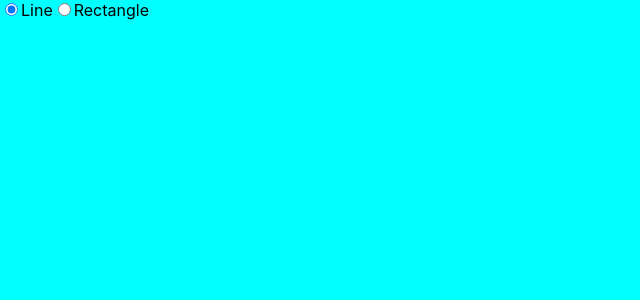
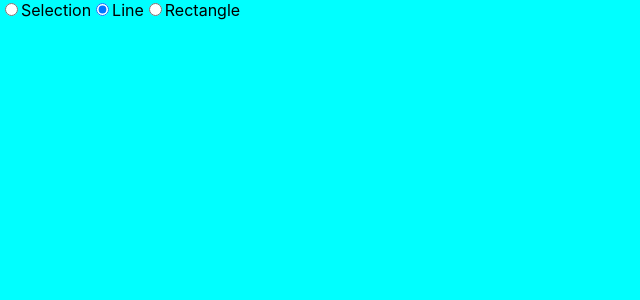
Before and after one commit to harshith-ashvi/canvas-drawing, a React (Create React App) app: page / in a window 1280 px wide. Shown: the top 300 px of the page, without its empty margins (0-640 px from the left). Built offline with nearby package versions, Linux system fonts and the light colour scheme.

Commit message:
add selection radio button for moving and add moving functionality

```diff
--- a/src/components/canvasDrawing/CanvasDrawing.js
+++ b/src/components/canvasDrawing/CanvasDrawing.js
@@ -4,7 +4,7 @@
 
 const generator = rough.generator()
 
-const createElement = (x1, y1, x2, y2, type) => {
+const createElement = (id, x1, y1, x2, y2, type) => {
     let roughElement
     switch (type) {
         case "line":
@@ -18,13 +18,37 @@
             break
     }
 
-    return { x1, y1, x2, y2, roughElement }
+    return { id, x1, y1, x2, y2, type, roughElement }
+}
+
+const distance = (a, b) => Math.sqrt(Math.pow(a.x - b.x, 2) + Math.pow(a.y - b.y, 2))
+
+const isWithinElement = (x, y, element) => {
+    const { type, x1, x2, y1, y2 } = element
+    if (type === "rectangle"){
+        const minX = Math.min(x1, x2)
+        const maxX = Math.max(x1, x2)
+        const minY = Math.min(y1, y2)
+        const maxY = Math.max(y1, y2)
+        return x >= minX && x <= maxX && y >= minY && y <= maxY
+    } else {
+        const a = { x: x1, y: y1 }
+        const b = { x: x2, y: y2 }
+        const c = { x, y }
+        const offset = distance(a, b) - (distance(a, c) + distance(b, c))
+        return Math.abs(offset) < 1
+    }
+}
+
+const getElementAtPosition = (x, y, elements) => {
+    return elements.find(element => isWithinElement(x, y, element))
 }
 
 const CanvasDrawing = () => {
     const [ elements, setElements ] = useState([])
-    const [ drawing, setDrawing ] = useState(false)
-    const [ elementType, setElementType ] = useState("line")
+    const [ action, setAction ] = useState('none')
+    const [ tool, setTool ] = useState("line")
+    const [ selectedElement, setSelectedElement ] = useState(null)
 
     useLayoutEffect(() => {
         const canvas = document.getElementById("canvas")
@@ -38,40 +62,71 @@
 
     }, [elements])
 
+    const updateElement = (id, x1, y1, clientX, clientY, type) => {
+        const updatedElement = createElement(id, x1, y1, clientX, clientY, type)
+        const elementsCopy = [...elements]
+        elementsCopy[id] = updatedElement
+        setElements(elementsCopy)
+    }
+
     const handleTypeChange = (type) => {
-        setElementType(type)
+        setTool(type)
     }
 
     const handleMouseDown = (event) => {
-        setDrawing(true)
         const { clientX, clientY } = event
-        const element = createElement(clientX, clientY, clientX, clientY)
-        setElements(prevState => [...prevState, element])
+        if (tool === "selection"){
+            const element = getElementAtPosition(clientX, clientY, elements)
+            if(element) {
+                const offsetX = clientX - element.x1
+                const offsetY = clientY - element.y1
+                setSelectedElement({...element, offsetX, offsetY})
+                setAction("moving")
+            }
+        } else {
+            const id = elements.length
+            const element = createElement(id, clientX, clientY, clientX, clientY)
+            setElements(prevState => [...prevState, element])
+            setAction("drawing")
+        }
+
     }
 
     const handleMouseMove = (event) => {
-        if (!drawing) return
+        const { clientX, clientY } = event
 
-        const index = elements.length - 1
-        const requiredElement = elements[index]
-        const { x1, y1 } = requiredElement
-        const { clientX, clientY } = event
-        const updatedElement = createElement(x1, y1, clientX, clientY, elementType)
+        if(tool === "selection"){
+            event.target.style.cursor = getElementAtPosition(clientX, clientY, elements)? "move":"default"
+        }
 
-        const elementsCopy = [...elements]
-        elementsCopy[index] = updatedElement
-        setElements(elementsCopy)
+        if (action === 'drawing') {
+            const index = elements.length - 1
+            const requiredElement = elements[index]
+            const { x1, y1 } = requiredElement
+            updateElement(index, x1, y1, clientX, clientY, tool)
+        } else if (action === 'moving') {
+            const { id, x1, x2, y1, y2, type, offsetX, offsetY } = selectedElement
+            const width = x2 - x1
+            const height = y2 - y1
+            const newX1 = clientX - offsetX
+            const newY1 = clientY - offsetY
+            updateElement(id, newX1, newY1, newX1 + width, newY1 + height, type)
+
+        }
+
+
 
     }
 
     const handleMouseUp = () => {
-        setDrawing(false)
+        setAction("none")
+        setSelectedElement(null)
     }
 
     return (
         <div style={{backgroundColor: 'aqua'}}>
             <ElementTypes
-                elementType={elementType}
+                tool={tool}
                 handleTypeChange={handleTypeChange}
             />
             <canvas
--- a/src/components/elementTypes/ElementTypes.js
+++ b/src/components/elementTypes/ElementTypes.js
@@ -2,7 +2,7 @@
 
 import { elementTypes } from '../../constants/elementTypes'
 
-const ElementTypes = ({elementType, handleTypeChange}) => {
+const ElementTypes = ({tool, handleTypeChange}) => {
     return (
         <div style={{position: "fixed", display: 'flex'}}>
             {elementTypes.map(element => {
@@ -11,7 +11,7 @@
                         <input
                             type="radio"
                             id={element.type}
-                            checked={elementType === element.type}
+                            checked={tool === element.type}
                             onChange={() => handleTypeChange(element.type)}
                         />
                         <label>{element.label}</label>
--- a/src/constants/elementTypes.js
+++ b/src/constants/elementTypes.js
@@ -1,4 +1,8 @@
 export const elementTypes = [
+    {
+        label: "Selection",
+        type: 'selection'
+    },
     {
         label: "Line",
         type: 'line'
```
